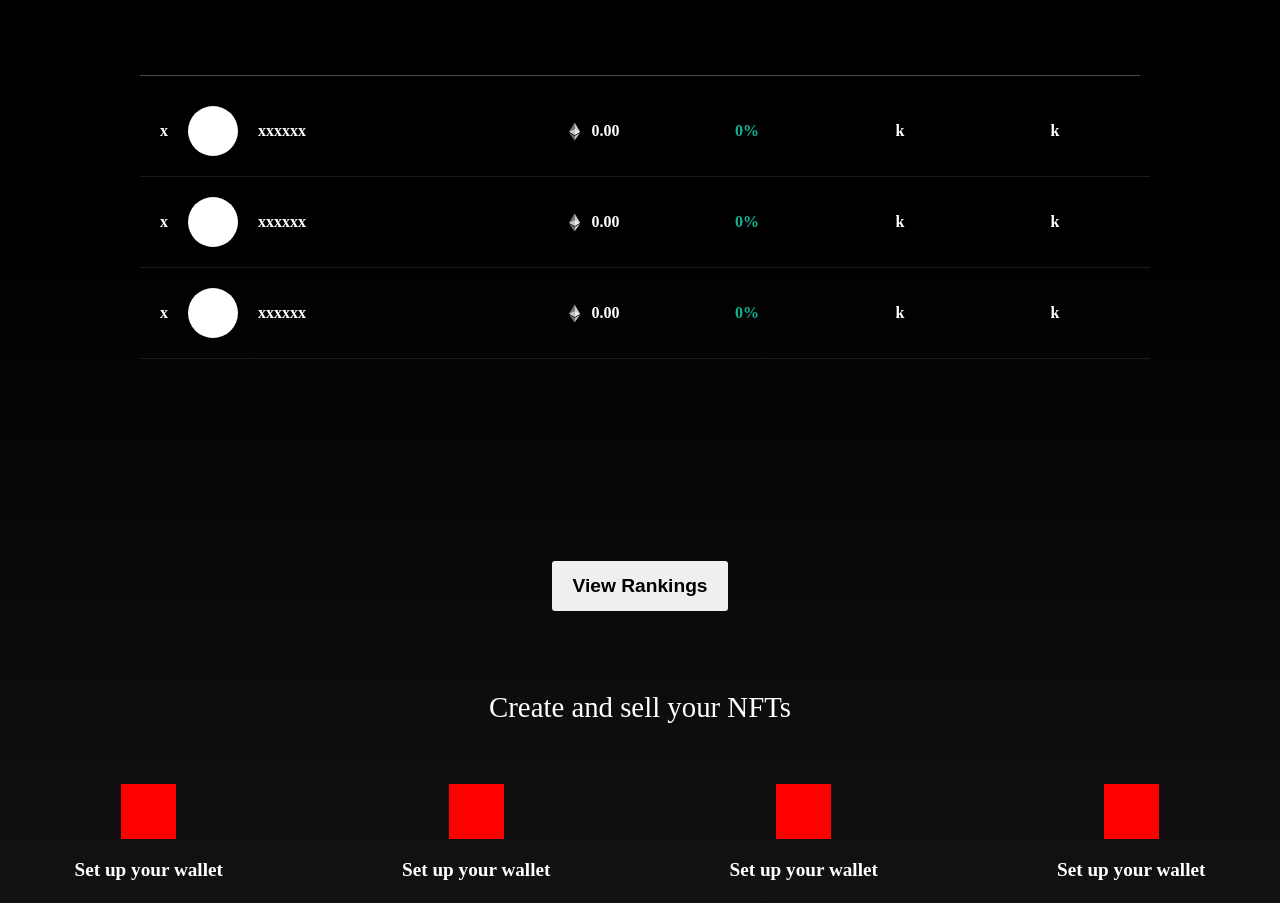
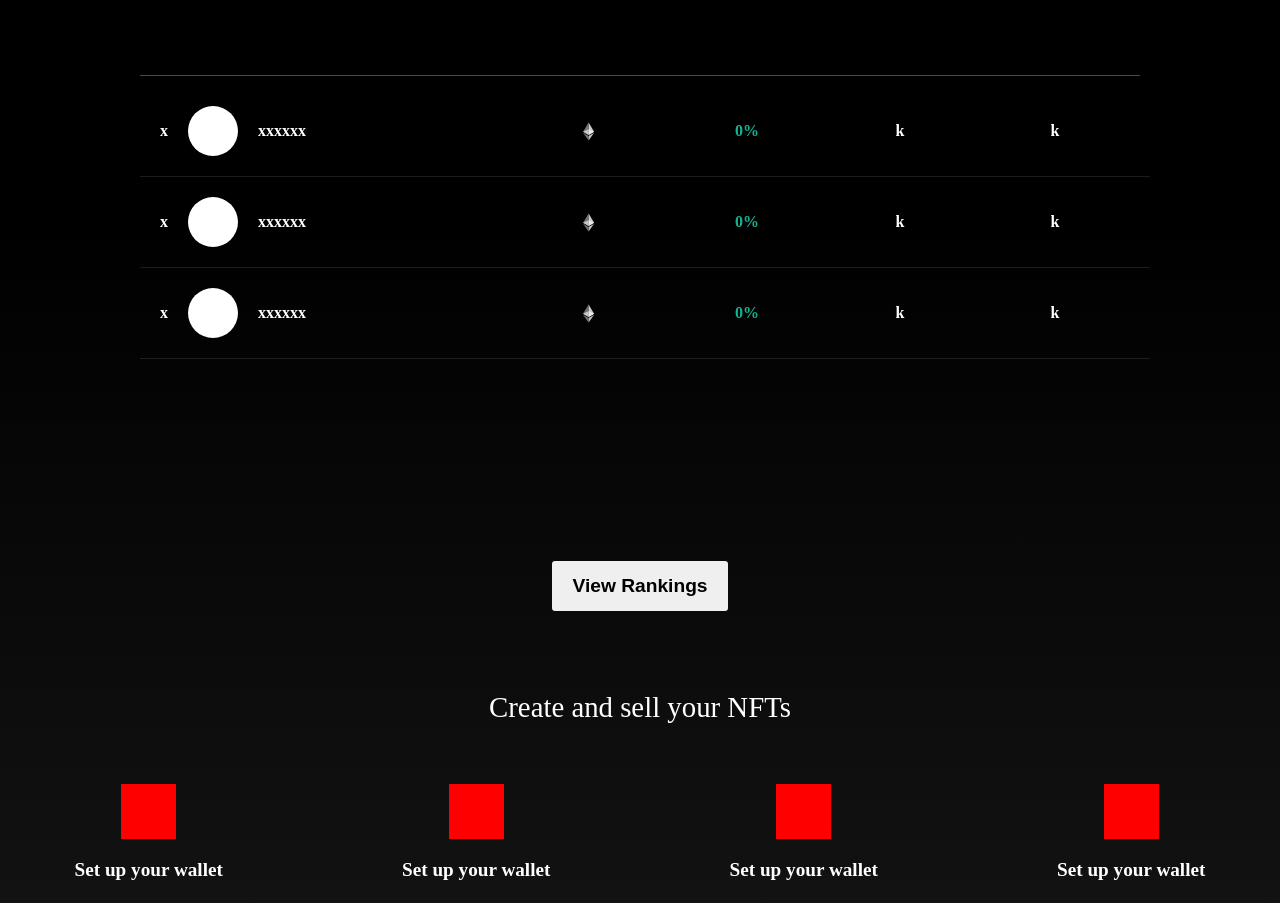
Before and after one commit to babuyaga/portfolio, a React (Create React App) app: page / in a window 1280 px wide. Shown: the part 1580-2483 px from the top of the page. Built offline with nearby package versions, Linux system fonts and the light colour scheme; a web font is replaced by a local one.

Commit message:
remove react-currency-format

```diff
--- a/package.json
+++ b/package.json
@@ -10,7 +10,6 @@
     "@testing-library/user-event": "^13.5.0",
     "axios": "^0.25.0",
     "react": "^17.0.2",
-    "react-currency-format": "^1.0.0",
     "react-dom": "^17.0.2",
     "react-router-dom": "^6.2.1",
     "react-scripts": "5.0.0",
--- a/src/components/cards/RankCard.jsx
+++ b/src/components/cards/RankCard.jsx
@@ -1,6 +1,6 @@
 import React from 'react';
 import './rankcard.scss';
-import CurrencyFormat from 'react-currency-format';
+
 
 function RankCard(prop){
 
@@ -18,7 +18,7 @@ return(<div className="rank__card">
     </div>
 </div>
 
-<div className="rank__card_price"><div className="rank__card_symb"> </div><span ><CurrencyFormat value={volume?volume:"0.00"} displayType={'text'} thousandSeparator={true} prefix={''} /></span></div>
+<div className="rank__card_price"><div className="rank__card_symb"> </div><span ></span></div>
 
 <div className="rank__card_price" id={change<0?"red__text":"green__text"}><span>{change>0?"+":""}</span><span>{change?change:0}%</span></div>
 <div className="rank__card_price"  id="rank__card_heading_owner"><span >{owners?owners:""}k</span></div>
--- a/src/components/cards/RankHeading.jsx
+++ b/src/components/cards/RankHeading.jsx
@@ -1,6 +1,6 @@
 import React from 'react';
 import './rankheading.scss';
-import CurrencyFormat from 'react-currency-format';
+
 
 function RankHeading(prop){
 
```
Also changed, not shown: 1 other file (tests, documents, lock files or other folders).
